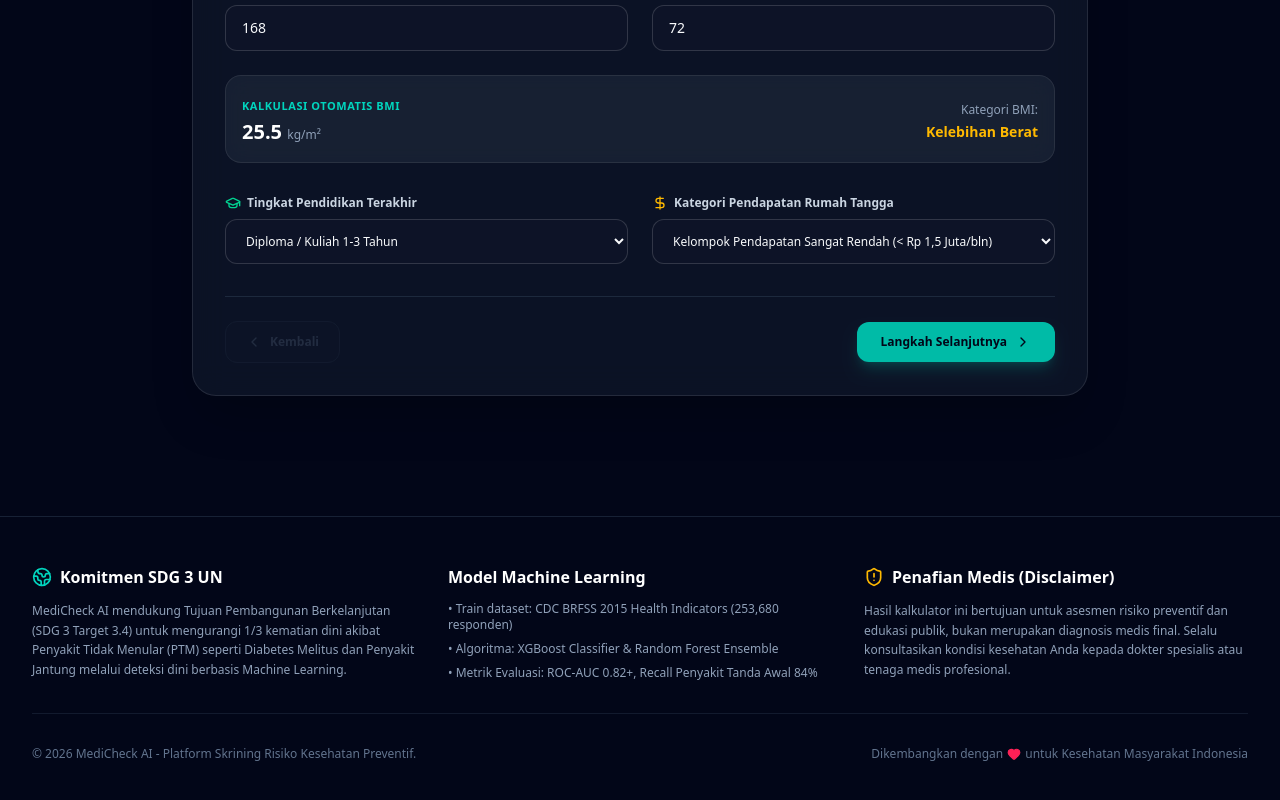
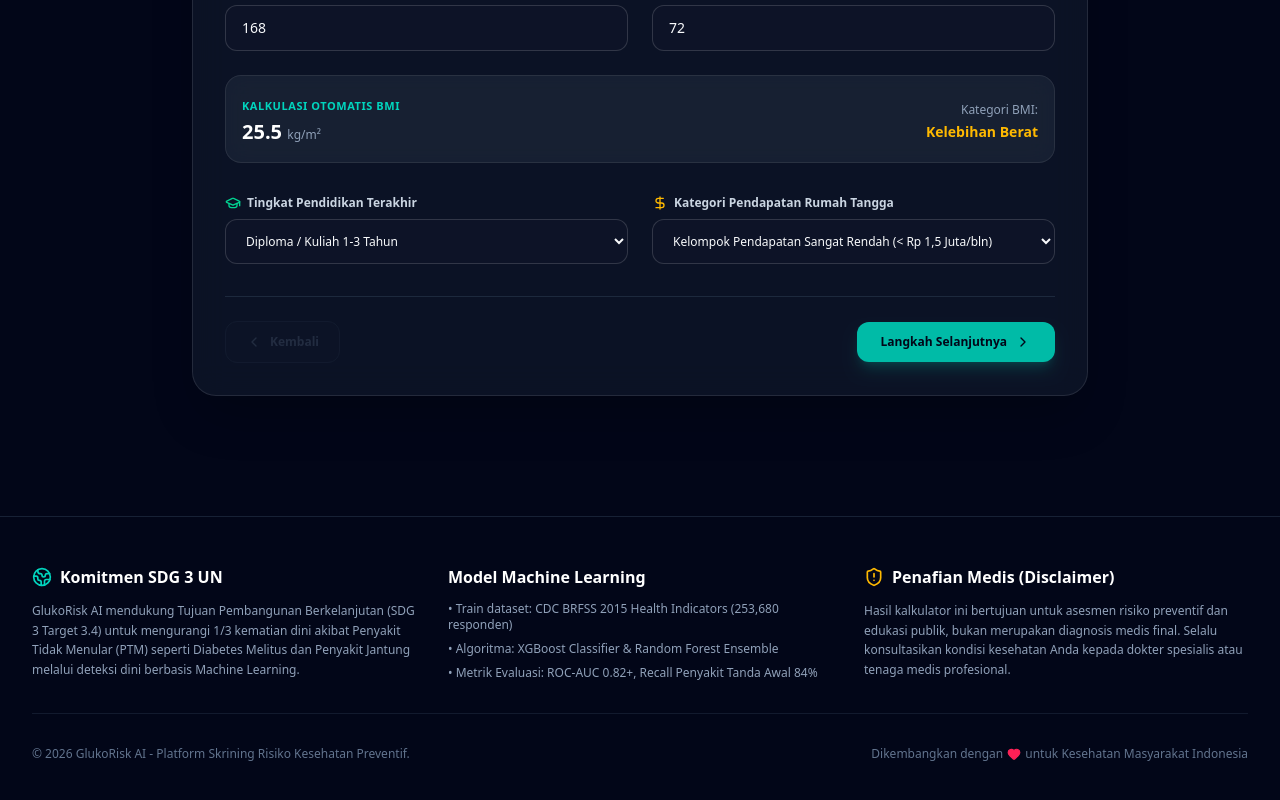
Before and after one commit to zakverse/GlukoRisk_AI, a Next.js app in the folder apps/frontend/: page / in a window 1280 px wide. Shown: the part 1048-1848 px from the top of the page. Built offline with nearby package versions, Linux system fonts and the light colour scheme.

Commit message:
feat: integrasi backend dan model ONNX
Co-authored-by: Wahyu Widodo <idwahyu58@gmail.com>

```diff
--- a/apps/frontend/src/app/layout.tsx
+++ b/apps/frontend/src/app/layout.tsx
@@ -13,8 +13,8 @@ const geistMono = Geist_Mono({
 });
 
 export const metadata: Metadata = {
-  title: "Create Next App",
-  description: "Generated by create next app",
+  title: "GlukoRisk AI - Skrining Risiko Diabetes & Kardiovaskular Berbasis AI",
+  description: "Platform kalkulator dan skrining risiko diabetes melitus tipe-2 dan penyakit kardiovaskular preventif berbasis Machine Learning (BRFSS 2015).",
 };
 
 export default function RootLayout({ children }: LayoutProps<"/">) {
--- a/apps/frontend/src/components/ExportPDFButton.tsx
+++ b/apps/frontend/src/components/ExportPDFButton.tsx
@@ -10,7 +10,7 @@ interface ExportPDFProps {
   patientName?: string;
 }
 
-export function ExportPDFButton({ elementId, patientName = 'Pasien_MediCheck' }: ExportPDFProps) {
+export function ExportPDFButton({ elementId, patientName = 'Pasien_GlukoRisk' }: ExportPDFProps) {
   const [loading, setLoading] = useState(false);
   const [success, setSuccess] = useState(false);
 
@@ -55,7 +55,7 @@ export function ExportPDFButton({ elementId, patientName = 'Pasien_MediCheck' }:
         heightLeft -= pageHeight;
       }
 
-      const cleanFileName = `MediCheck_SDG3_Hasil_Skrining_${new Date().toISOString().slice(0, 10)}.pdf`;
+      const cleanFileName = `GlukoRisk_SDG3_Hasil_Skrining_${new Date().toISOString().slice(0, 10)}.pdf`;
       pdf.save(cleanFileName);
       setSuccess(true);
       setTimeout(() => setSuccess(false), 4000);
--- a/apps/frontend/src/components/Footer.tsx
+++ b/apps/frontend/src/components/Footer.tsx
@@ -11,7 +11,7 @@ export function Footer() {
               <Globe2 className="h-5 w-5 text-teal-400" /> Komitmen SDG 3 UN
             </h3>
             <p className="text-slate-400 text-xs leading-relaxed">
-              MediCheck AI mendukung Tujuan Pembangunan Berkelanjutan (SDG 3 Target 3.4) untuk mengurangi 1/3 kematian dini akibat Penyakit Tidak Menular (PTM) seperti Diabetes Melitus dan Penyakit Jantung melalui deteksi dini berbasis Machine Learning.
+              GlukoRisk AI mendukung Tujuan Pembangunan Berkelanjutan (SDG 3 Target 3.4) untuk mengurangi 1/3 kematian dini akibat Penyakit Tidak Menular (PTM) seperti Diabetes Melitus dan Penyakit Jantung melalui deteksi dini berbasis Machine Learning.
             </p>
           </div>
 
@@ -35,7 +35,7 @@ export function Footer() {
         </div>
 
         <div className="pt-8 border-t border-slate-800/60 flex flex-col sm:flex-row justify-between items-center text-xs text-slate-500 gap-4">
-          <p>© {new Date().getFullYear()} MediCheck AI - Platform Skrining Risiko Kesehatan Preventif.</p>
+          <p>© {new Date().getFullYear()} GlukoRisk AI - Platform Skrining Risiko Kesehatan Preventif.</p>
           <p className="flex items-center gap-1">
             Dikembangkan dengan <Heart className="h-3.5 w-3.5 text-rose-500 fill-rose-500" /> untuk Kesehatan Masyarakat Indonesia
           </p>
--- a/apps/frontend/src/components/Navbar.tsx
+++ b/apps/frontend/src/components/Navbar.tsx
@@ -15,7 +15,7 @@ export function Navbar() {
           <div>
             <div className="flex items-center space-x-2">
               <span className="text-xl font-extrabold tracking-tight text-white">
-                MediCheck <span className="health-gradient-text">AI</span>
+                GlukoRisk <span className="health-gradient-text">AI</span>
               </span>
               <span className="px-2 py-0.5 text-[10px] font-semibold tracking-wider text-teal-300 bg-teal-950/80 border border-teal-500/30 rounded-full">
                 PREVENTIVE ML
--- a/apps/frontend/src/components/RiskResultDashboard.tsx
+++ b/apps/frontend/src/components/RiskResultDashboard.tsx
@@ -65,7 +65,7 @@ export function RiskResultDashboard({ result, onReset }: Props) {
         {/* PDF Header Logo inside report */}
         <div className="hidden print:flex items-center justify-between pb-4 border-b border-slate-800">
           <div>
-            <h1 className="text-xl font-bold text-teal-400">MediCheck AI - Laporan Skrining Kesehatan Preventif</h1>
+            <h1 className="text-xl font-bold text-teal-400">GlukoRisk AI - Laporan Skrining Kesehatan Preventif</h1>
             <p className="text-xs text-slate-400">Poin SDG 3: Kehidupan Sehat & Sejahtera (UN Sustainable Development Goals)</p>
           </div>
           <p className="text-xs text-slate-400">{result.timestamp}</p>
```
Also changed, not shown: 1 other file (tests, documents, lock files or other folders).
